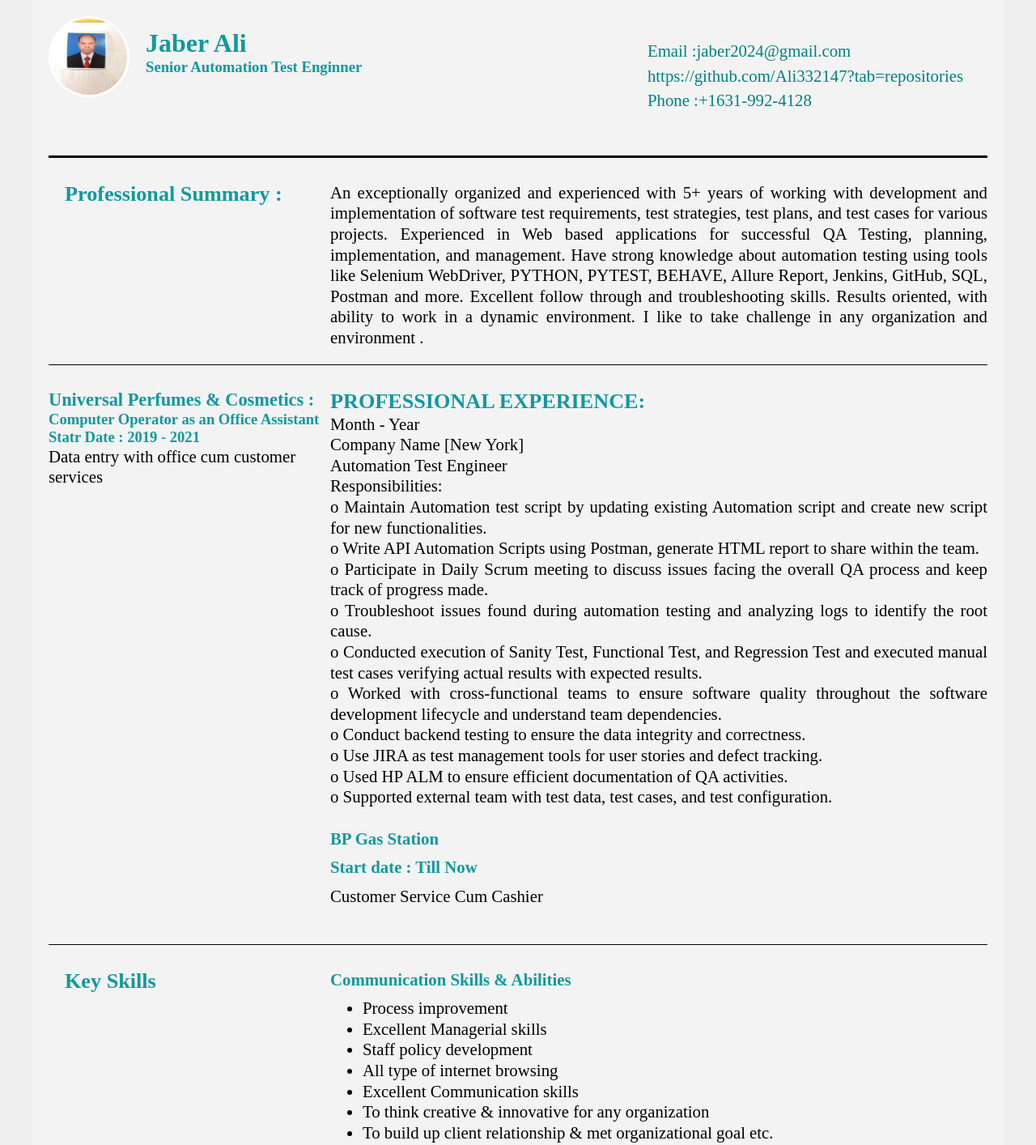
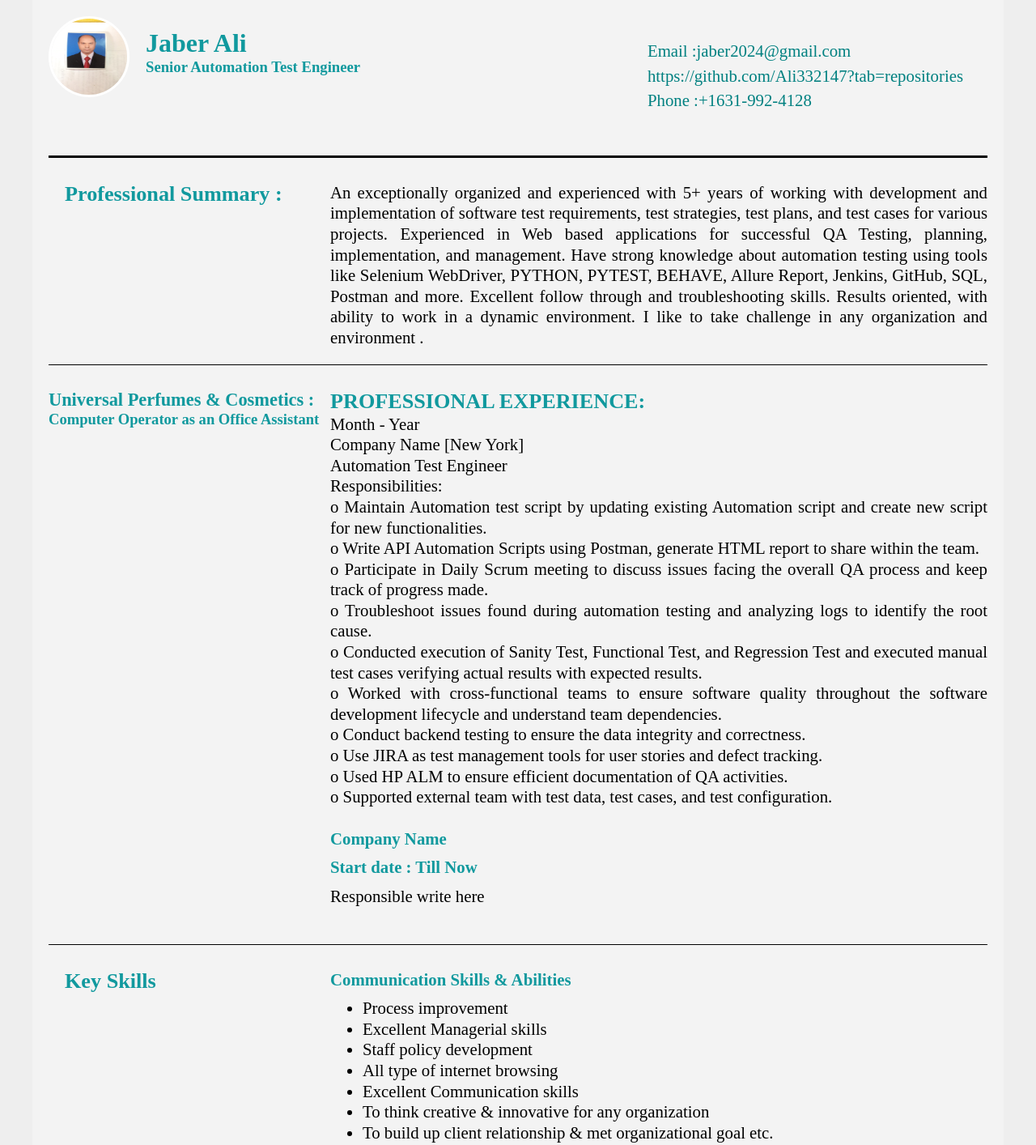
Before and after one commit to Ali332147/My-CV-File, a plain HTML site: page index.html in a window 1280 px wide. Shown: the top 1414 px of the page at 81% size. Drawn offline with Linux system fonts and the light colour scheme.

Commit message:
I updated my Skills
I updated and changing something

```diff
--- a/index.html
+++ b/index.html
@@ -21,7 +21,7 @@
             <img id="img" src="mypic.jpeg" alt="picture">
             <div class="me">
                 <h1>Jaber Ali</h1>
-                <h3>Senior Automation Test Enginner</h3>
+                <h3>Senior Automation Test Engineer</h3>
             </div>
             <!-- header-right start -->
             <div class="header-right">
@@ -64,8 +64,6 @@
                     <div class="left">
                         <h4>Universal Perfumes & Cosmetics :</h4>
                         <h5>Computer Operator as an Office Assistant</h5>
-                        <h5>Statr Date : 2019 - 2021</h5>
-                        <p> Data entry with office cum customer services </p>
                     </div>
                     <div class="right">
                         <h3>PROFESSIONAL EXPERIENCE:</h3>
@@ -86,9 +84,9 @@
 
                         <br>
                         <div class="right">
-                            <h4>BP Gas Station</h4>
+                            <h4>Company Name</h4>
                             <h5>Start date : Till Now</h5>
-                            <p> Customer Service Cum Cashier </p>
+                            <p> Responsible write here </p>
 
                             <br>
                         </div>
@@ -139,7 +137,7 @@
                                 <li>Hardworking and Multitasking </li>
                                 <li>like to take any challenges</li>
                                 <li>Excellent knowledge on Python Selenium,Behave(BDD) & Pytest</li>
-                                <li>Excellent knowledge on HTML, CSS, React & Javascript</li>
+                                <li>Excellent knowledge on HTML, CSS, ReactJs & Javascript</li>
                                 <li>Competent developing and supporting various customer support services</li>
 
                             </ul>
```
